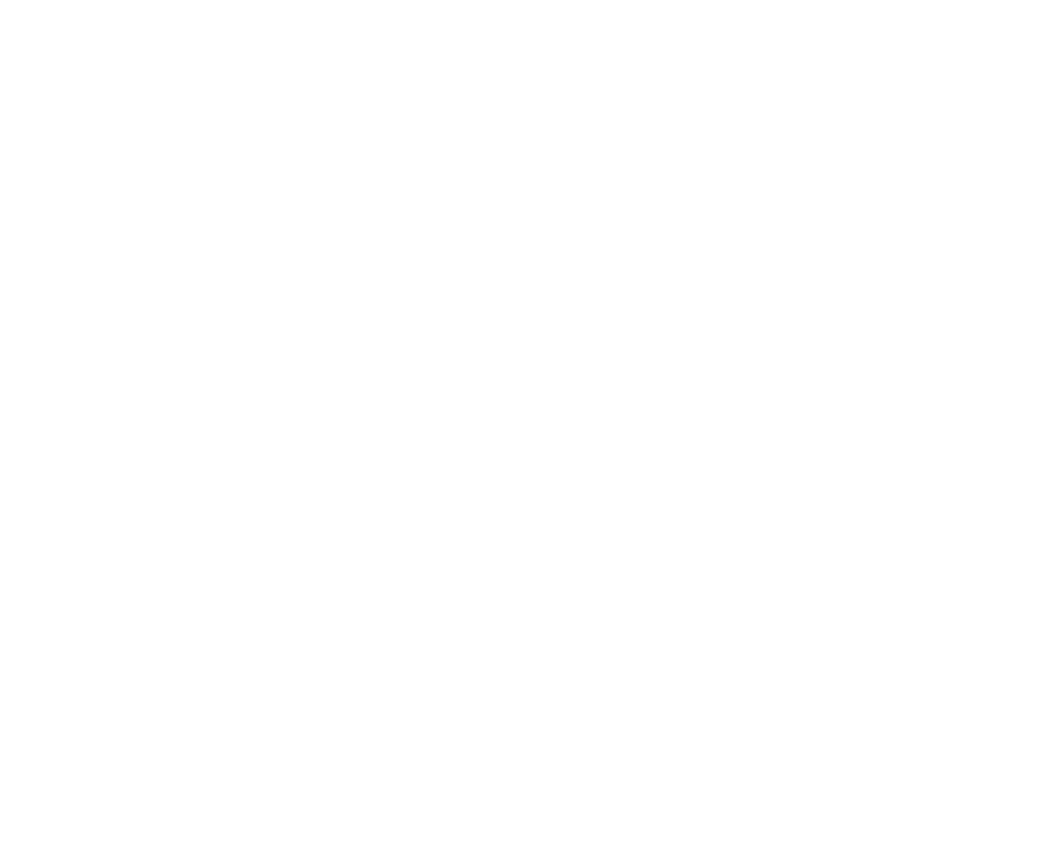
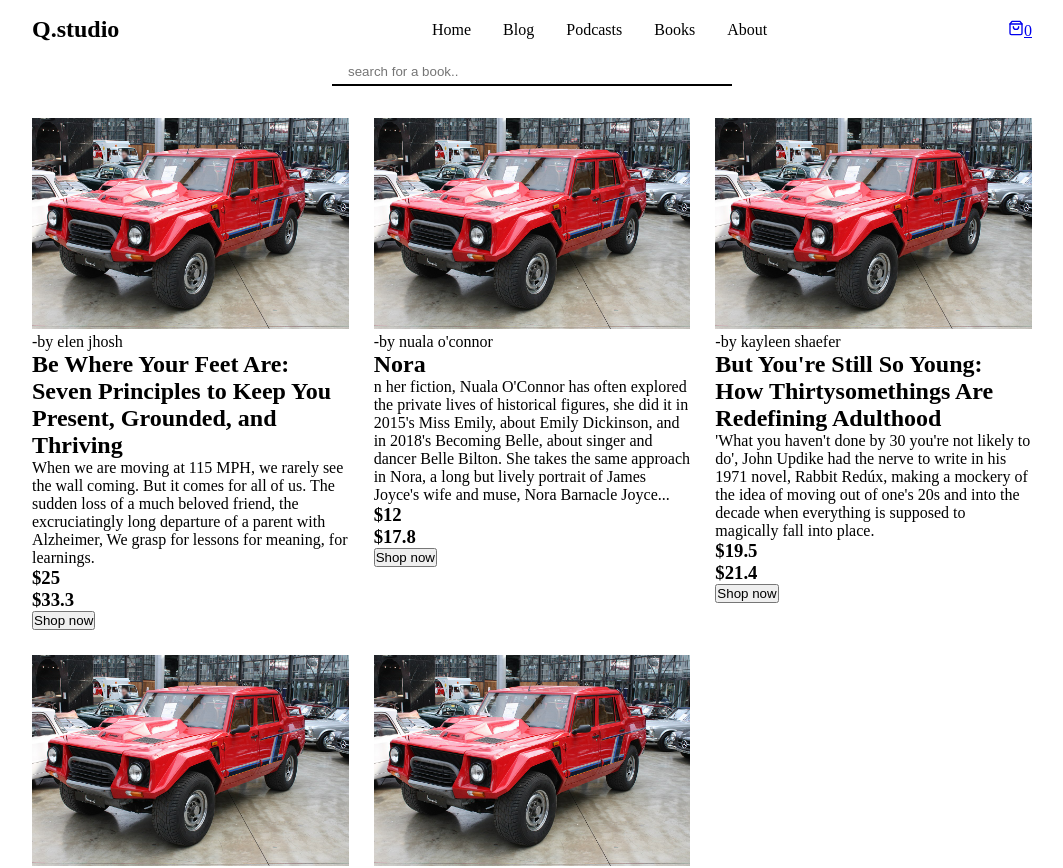
Before and after one commit to Daniyyel1/q-studio, a React (Vite) app: page /shop in a window 1280 px wide. Before the commit this address had no page. Shown: the top 868 px of the page, without its empty margins (108-1171 px from the left). Before the commit the page ends 800 px from the top, so only its background shows below. Built offline with nearby package versions, Linux system fonts and the light colour scheme.

Commit message:
updated code for shop page and search function

```diff
--- a/src/App.jsx
+++ b/src/App.jsx
@@ -7,6 +7,7 @@
 import Books from "./components/pages/Books"
 import About from "./components/pages/About"
 import CartPage from "./components/pages/CartPage"
+import ShopPage from './components/pages/ShopPage'
 
 
 
@@ -22,6 +23,7 @@
         <Route  path='/books' element={<Books />}/>
         <Route  path='/about' element={<About />}/>
         <Route  path='/cart' element={<CartPage />}/>
+        <Route  path='/shop' element={<ShopPage />}/>
 
 
       </Route>
--- a/src/components/pages/Books.jsx
+++ b/src/components/pages/Books.jsx
@@ -24,6 +24,7 @@
 
       <BlogT />
       <BookShops />
+      {/* button code */}
     </BookContainer>
   );
 };
--- /dev/null
+++ b/src/components/pages/ShopPage.jsx
@@ -0,0 +1,37 @@
+import React, { useState } from "react";
+import { BookShopCardWrapper, ShopWrapper } from "../styles";
+import Search from "../subComponents/Search";
+import { Items } from "../../Data";
+import BookProduct from "../subComponents/BookProduct";
+
+const ShopPage = () => {
+  const [searchValue, setSearchValue] = useState("");
+
+  // function to handle search input
+  const handleSearchChange = (val) => {
+    setSearchValue(val);
+  };
+
+  // function to filter state
+  const filteredBooks = searchValue !== "" ?
+  Items[1].categorizedBooks?.filter((bookItem) => bookItem.author.toLowerCase().includes(searchValue.toLowerCase()))
+  :  Items[1].categorizedBooks
+
+  console.log(filteredBooks)
+
+  return (
+    <ShopWrapper className="genLayout">
+      <Search onChange={handleSearchChange} />
+
+      {/* map book list */}
+
+      <div className="book_product_container">
+        {filteredBooks?.map((book) => {
+          return <BookProduct book={book} />;
+        })}
+      </div>
+    </ShopWrapper>
+  );
+};
+
+export default ShopPage;
--- a/src/components/styles.js
+++ b/src/components/styles.js
@@ -141,6 +141,7 @@
   }
 `;
 
+// styling for Article
 export const ArticlesWrapper = styled.section`
   padding-block: 4rem;
 
@@ -308,7 +309,7 @@
     font-size: 50px;
   }
 
-  .booksWrapper{
+  .booksWrapper {
     display: grid;
     grid-template-columns: repeat(4, 1fr);
     gap: 25px;
@@ -316,168 +317,188 @@
 `;
 
 export const BookCardWrapper = styled.section`
-
-
-  img{
+  img {
     width: 100%;
     height: 30vh;
   }
 
-
-  h1{
+  h1 {
     font-size: 1.2rem;
     font-weight: 500;
   }
 
-  span{
+  span {
     font-size: 12px;
-    opacity: .4;
+    opacity: 0.4;
     text-transform: uppercase;
-    margin-block: .5rem;
+    margin-block: 0.5rem;
     display: block;
   }
 
-  button{
-    padding: .7rem ;
+  button {
+    padding: 0.7rem;
     width: 100%;
-
   }
-`
+`;
 
 export const BookShopCardWrapper = styled.section`
+  display: flex;
+  gap: 30px;
+  padding-block: 1rem;
 
-  display:flex;
-  gap:30px;
-  padding-block:1rem;
+  img {
+    height: 270px;
+    width: 180px;
+  }
+
+  .wrapperD span {
+    text-transform: uppercase;
+    font-size: 12px;
+    opacity: 0.6;
+    display: block;
+  }
+
+  .wrapperD h2 {
+    font-weight: 300;
+    padding-block: 0.5rem;
+  }
+
+  .wrapperD p {
+    opacity: 0.6;
+    width: 780px;
+    padding-block: 0.5rem;
+  }
+
+  .wrapperD button {
+    height: 58px;
+    width: 180px;
+    margin-top: 20px;
+    background-color: transparent;
+    border: 1px solid;
+  }
+
+  .span {
+    display: flex;
+    gap: 15px;
+    align-items: center;
+  }
+
+  .span h3:first-child {
+    font-size: 33px;
+  }
+
+  .span h3:last-child {
+    opacity: 0.3;
+    text-decoration: line-through;
+  }
+`;
+
+export const BlogCardWrapper = styled.section`
+  display: flex;
+  margin-top: 50px;
+  gap: 30px;
+
+  img {
+    height: 190px;
+    width: 300px;
+  }
+
+  .blogCardContent span {
+    text-transform: capitalize;
+    display: block;
+    opacity: 0.5;
+  }
+
+  .blogCardContent span:last-child {
+    font-size: 10px;
+    text-transform: unset;
+    padding-block: 10px;
+  }
+
+  .blogCardContent h3 {
+    font-size: 27px;
+    font-weight: 500;
+    width: 730px;
+    padding-block: 10px;
+  }
+
+  .blogCardContent p {
+    font-size: 17px;
+    opacity: 0.8;
+    padding-block: 10px;
+    width: 700px;
+  }
+`;
+
+export const PodcastsShopCardWrapper = styled.section`
+  display: flex;
+  margin-top: 60px;
+  justify-content: center;
+  gap: 30px;
+
+  img {
+    height: 165px;
+    width: 250px;
+  }
+
+  .podcastInfo span {
+    display: block;
+    text-transform: capitalize;
+    justify-content: center;
+    opacity: 0.5;
+  }
+
+  .podcastInfo h3 {
+    padding-block: 0.7rem;
+    font-weight: 550;
+    width: 550px;
+    font-size: 22px;
+  }
+
+  .podcastInfo p {
+    width: 680px;
+    opacity: 0.7;
+  }
+
+  .podcastInfo span:last-child {
+    padding-block: 1rem;
+    opacity: 0.5;
+  }
+`;
 
 
-img{
-  height: 270px;
-  width: 180px;
+// styling for shop page
+export const ShopWrapper =  styled.div`
+    /* border: 2px solid red; */
 
-}
+    .searchInput{
+      border-bottom: 2px solid black;
+      max-width: 400px;
+      margin: auto;
+    }
 
-.wrapperD span{
-  text-transform:uppercase;
-  font-size:12px;
-  opacity:.6;
-  display:block;
-}
+    .searchInput>input{
+        width: 100%;
+        border: none;
+        outline: none;
+        padding: .3rem 1rem;
+    }
 
-.wrapperD h2{
-  font-weight:300;
-  padding-block: .5rem;
-}
-
-.wrapperD p{
-  opacity: .6;
-  width:780px;
-  padding-block:.5rem
-}
-
-
-.wrapperD button{
-  height:58px;
-  width:180px;
-  margin-top:20px;
-  background-color:transparent;
-  border:1px solid;
-}
-
-.span{
-  display:flex;
-  gap: 15px;
-  align-items:center;
-}
-
-.span h3:first-child{
-  font-size:33px;
-}
-
-.span h3:last-child{
-  opacity: .3;
-  text-decoration:line-through;
-}
+    .book_product_container{
+      margin-top: 2rem;
+      display: grid;
+      grid-template-columns: repeat(3, 1fr);
+      gap: 25px;
+    }
 
 `
 
-export const BlogCardWrapper = styled.section`
-
- display:flex;
- margin-top:50px;
- gap:30px;
-
- img{
-  height:190px;
-  width:300px;
- }
-
- .blogCardContent span{
-  text-transform:capitalize;
-  display:block;
-  opacity:.5;
- }
-
- .blogCardContent span:last-child{
-  font-size:10px;
-  text-transform:unset;
-  padding-block:10px;
- }
-
- .blogCardContent h3{
-  font-size: 27px;
-  font-weight:500;
-  width:730px;
-  padding-block:10px;
- }
-
- .blogCardContent p{
-  font-size: 17px;
-  opacity:.8;
-  padding-block:10px;
-  width:700px;
- }
-
+// styling for book product wrapper
+export const BookProductWrapper = styled.div`
+  .bookImg{
+    /* border: 2px solid red; */
+    width: 100%;
+  }
 
 
 `
-
-export const PodcastsShopCardWrapper = styled.section`
-
-display:flex;
-margin-top:60px;
-justify-content:center;
-gap:30px;
-
-
-img{
-  height:165px;
-  width:250px;
-}
-
-.podcastInfo span{
-  display:block;
-  text-transform:capitalize;
-  justify-content:center;
-  opacity:.5
-}
-
-.podcastInfo h3{
-  padding-block:.7rem;
-  font-weight:550;
-  width:550px;
-  font-size:22px;
-}
-
-.podcastInfo p{
-  width:680px;
-  opacity:.7
-}
-
-.podcastInfo span:last-child{
-  padding-block:1rem;
-  opacity:.5
-}
-
-
-`
--- /dev/null
+++ b/src/components/subComponents/BookProduct.jsx
@@ -0,0 +1,29 @@
+import React from 'react'
+import { BookProductWrapper} from '../styles'
+import { Link } from 'react-router-dom'
+
+const BookProduct = ({book}) => {
+  return (
+    <BookProductWrapper>
+    <img src={book.img} alt="book" className='bookImg'/>
+
+
+    <div className="wrapperD">
+      <span>-by {book.author}</span>
+      <h2>{book.title}</h2>
+      <p>{book.descp}</p>
+
+      <div className="span">
+        <h3>${book.newPrice}</h3>
+        <h3>${book.oldPrice}</h3>
+      </div>
+
+      <Link to='/shop'>
+        <button>Shop now</button>
+      </Link>
+    </div>
+  </BookProductWrapper>
+  )
+}
+
+export default BookProduct
--- a/src/components/subComponents/BookShopCard.jsx
+++ b/src/components/subComponents/BookShopCard.jsx
@@ -1,12 +1,12 @@
-import React from 'react'
-import { BookShopCardWrapper } from '../styles'
+import React from "react";
+import { BookShopCardWrapper } from "../styles";
+import { Link } from "react-router-dom";
 
-const BookShopCard = ({item}) => {
+const BookShopCard = ({ item }) => {
   return (
     <BookShopCardWrapper>
+      <img src={item.img} alt="book" />
 
-
-     <img src={item.img} alt='book' />
 
       <div className="wrapperD">
         <span>by {item.author}</span>
@@ -18,12 +18,12 @@
           <h3>${item.oldPrice}</h3>
         </div>
 
+        <Link to='/shop'>
           <button>Shop now</button>
+        </Link>
       </div>
+    </BookShopCardWrapper>
+  );
+};
 
-
-    </BookShopCardWrapper>
-  )
-}
-
-export default BookShopCard
+export default BookShopCard;
--- /dev/null
+++ b/src/components/subComponents/Search.jsx
@@ -0,0 +1,21 @@
+import React from "react";
+
+const Search = ({onChange}) => {
+
+  const handleChange = (e) => {
+    onChange(e.target.value);
+  };
+
+
+  return (
+    <div className="searchInput">
+      <input
+        type="search"
+        placeholder="search for a book.."
+        onChange={handleChange}
+      />
+    </div>
+  );
+};
+
+export default Search;
```
Lines whose indentation alone changed are shown as unchanged.
